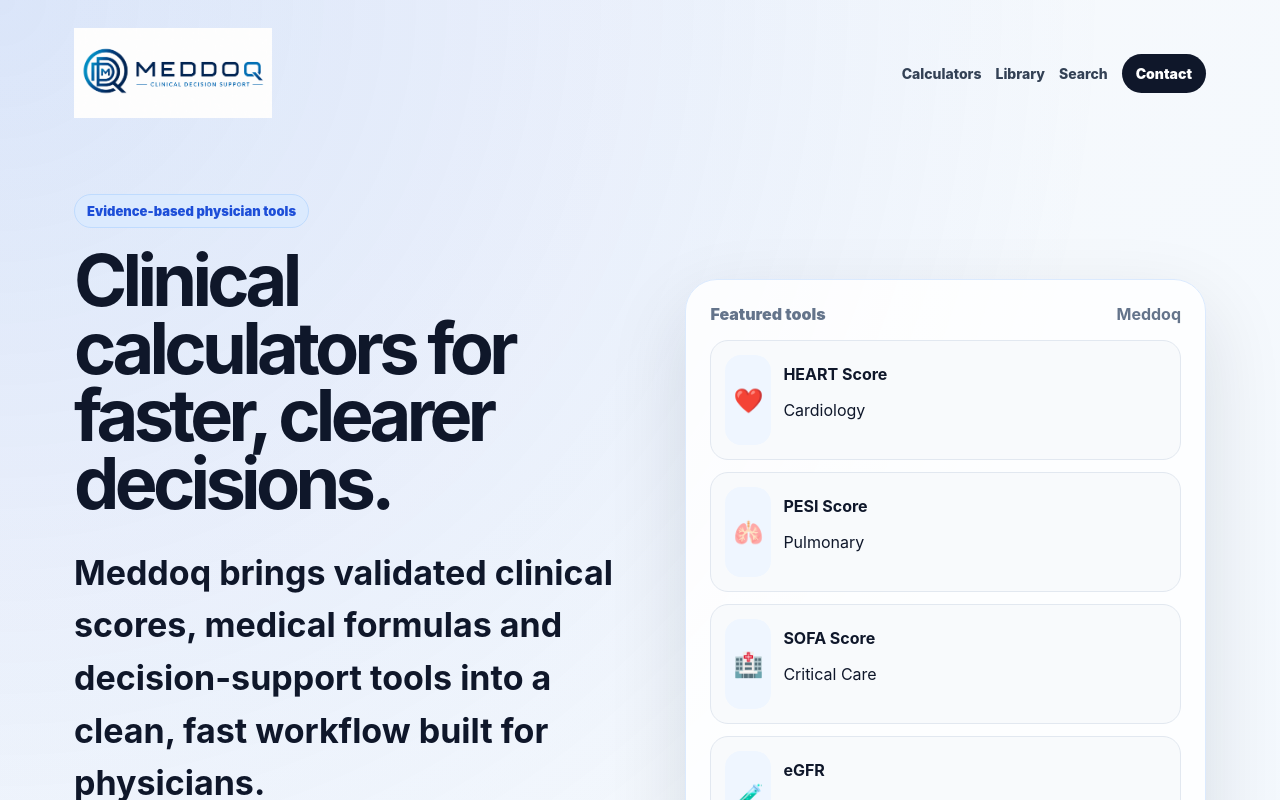
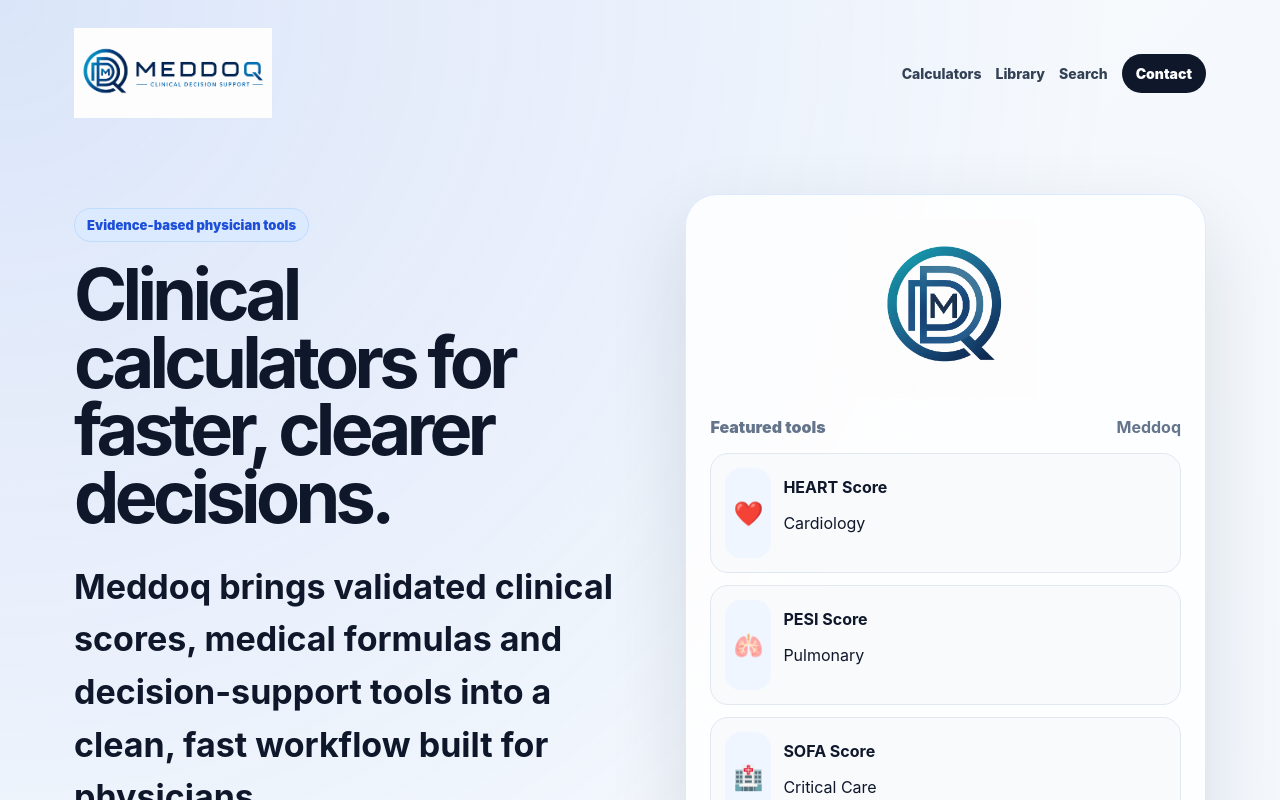
Before and after one commit to brsbyrm/meddoq, a Next.js app: page / in a window 1280 px wide. Shown: the top 800 px of the page. Built offline with nearby package versions, Linux system fonts and the light colour scheme.

Commit message:
Add Meddoq emblem to homepage hero

```diff
--- a/app/page.js
+++ b/app/page.js
@@ -107,6 +107,9 @@ export default function Home() {
 
         <div style={styles.heroVisual}>
           <div style={styles.heroPanel}>
+            <div style={styles.heroBrandMark}>
+              <img src="/icon.png" alt="Meddoq emblem" style={styles.heroBrandImage} />
+            </div>
             <div style={styles.heroPanelTop}>
               <span>Featured tools</span>
               <strong>Meddoq</strong>
@@ -391,6 +394,17 @@ const styles = {
   heroVisual: {
     minWidth: 0,
   },
+  heroBrandMark: {
+    display: "flex",
+    justifyContent: "center",
+    marginBottom: 18,
+  },
+  heroBrandImage: {
+    width: 180,
+    height: 180,
+    objectFit: "contain",
+    display: "block",
+  },
   heroPanel: {
     background: "rgba(255,255,255,0.86)",
     border: "1px solid #dbeafe",
```
